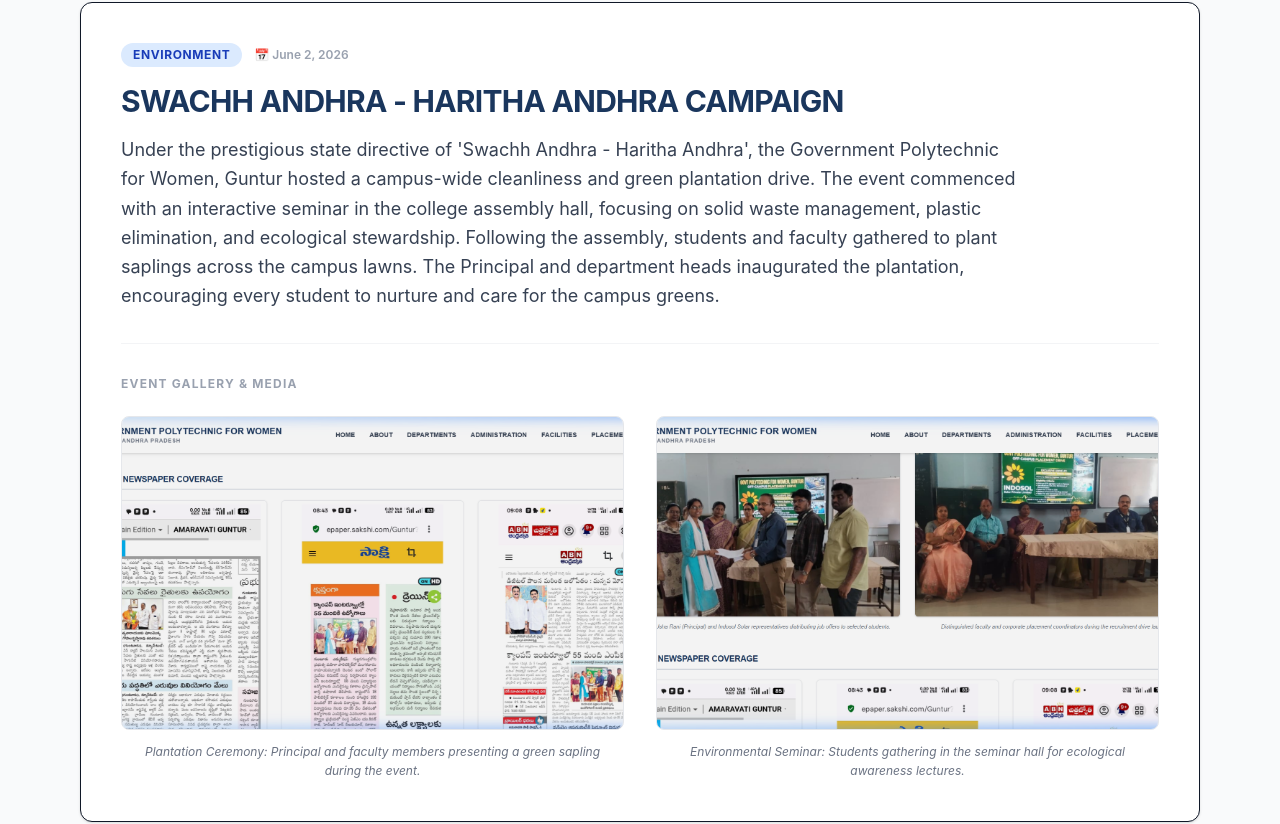
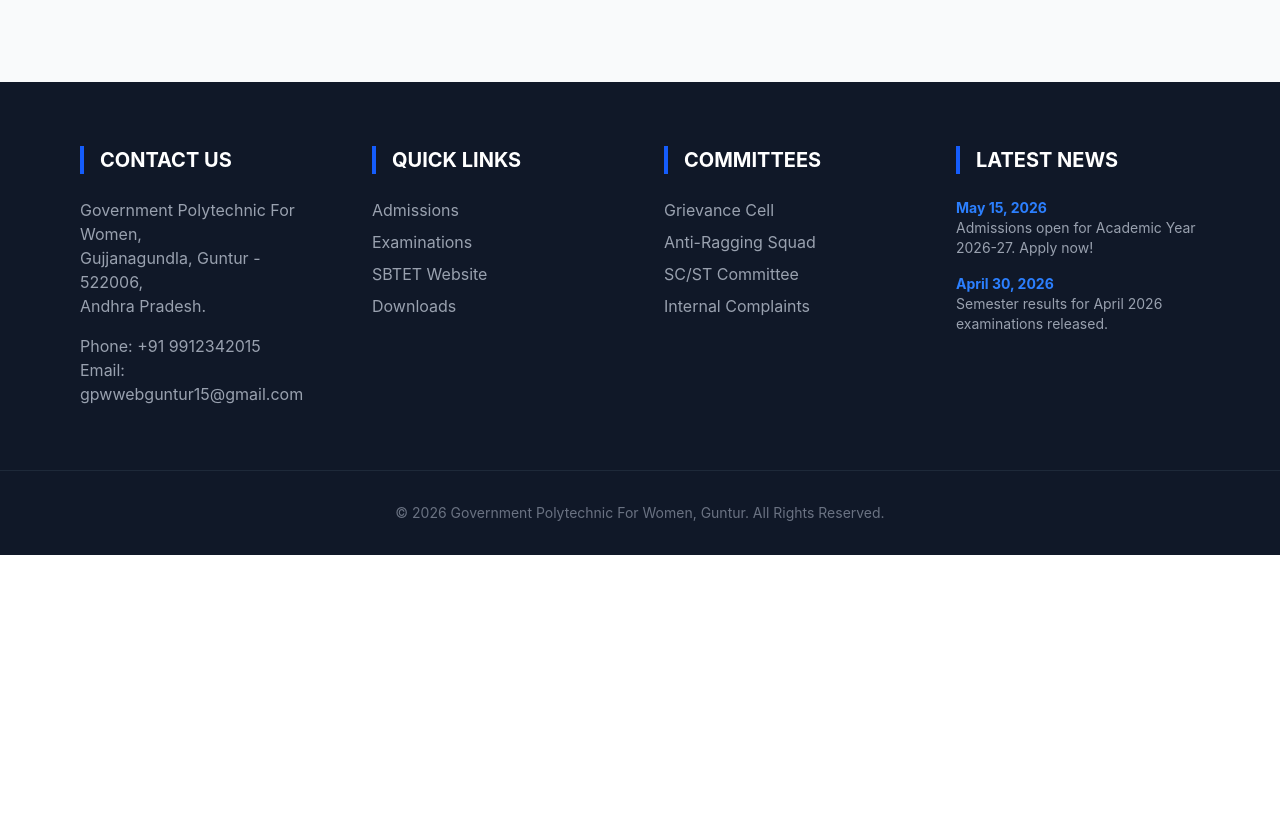
Before and after one commit to gpwwebguntur15-cmd/gpwguntur, a Next.js app: page /events in a window 1280 px wide. Shown: the part 1514-2338 px from the top of the page. After the commit the page ends 2069 px from the top, so only its background shows below. Built offline with nearby package versions, Linux system fonts and the light colour scheme.

Commit message:
Removed extra placeholder events from events page, leaving only the Alumni Meet event

```diff
--- a/src/app/events/page.tsx
+++ b/src/app/events/page.tsx
@@ -50,52 +50,6 @@
         {
           src: "/images/alumni_meet_7.jpg",
           caption: "Token of Respect: Presenting shawls to retired professors during the ceremony."
-        }
-      ]
-    },
-    {
-      id: "clean-green-2026",
-      title: "Swachh Andhra - Haritha Andhra Campaign",
-      date: "June 2, 2026",
-      category: "Environment",
-      desc: "Comprehensive tree-planting and cleanliness awareness drive held on campus.",
-      longDesc: "Under the prestigious state directive of 'Swachh Andhra - Haritha Andhra', the Government Polytechnic for Women, Guntur hosted a campus-wide cleanliness and green plantation drive. The event commenced with an interactive seminar in the college assembly hall, focusing on solid waste management, plastic elimination, and ecological stewardship. Following the assembly, students and faculty gathered to plant saplings across the campus lawns. The Principal and department heads inaugurated the plantation, encouraging every student to nurture and care for the campus greens.",
-      images: [
-        {
-          src: "/images/event_clean_green_2.png",
-          caption: "Plantation Ceremony: Principal and faculty members presenting a green sapling during the event."
-        },
-        {
-          src: "/images/event_clean_green_1.png",
-          caption: "Environmental Seminar: Students gathering in the seminar hall for ecological awareness lectures."
-        }
-      ]
-    },
-    {
-      id: "tech-fest-2026",
-      title: "Pragnya - National Technical Symposium",
-      date: "March 15, 2026",
-      category: "Academic",
-      desc: "Annual inter-college symposium featuring paper presentations and code-combat challenges.",
-      longDesc: "Pragnya 2026 brought together aspiring female technicians and engineers from across various polytechnic institutions in Andhra Pradesh. The event featured technical paper presentations, model exhibitions, Web Design challenges, and coding competitions. Eminent industry speakers delivered keynotes on Artificial Intelligence and the future of Polytechnic careers in engineering.",
-      images: [
-        {
-          src: "https://images.unsplash.com/photo-1540575467063-178a50c2df87?q=80&w=1000&auto=format&fit=crop",
-          caption: "Symposium Keynote: Guest speaker addressing the students during the opening ceremony."
-        }
-      ]
-    },
-    {
-      id: "sports-meet-2026",
-      title: "Annual Sports & Athletic Meet",
-      date: "January 28, 2026",
-      category: "Sports",
-      desc: "Intra-college sports championship highlighting athletics, volleyball, and indoor games.",
-      longDesc: "The annual sports day celebrated physical fitness and team spirit among the students. Events included 100m, 200m track sprints, long jump, volleyball championships, and chess tournaments. Winners were awarded trophies and merit certificates by the chief guest, promoting regular physical activity alongside academic studies.",
-      images: [
-        {
-          src: "https://images.unsplash.com/photo-1461896836934-ffe607ba8211?q=80&w=1000&auto=format&fit=crop",
-          caption: "Track Events: Students competing in the sprint events during the sports meet."
         }
       ]
     }
```
